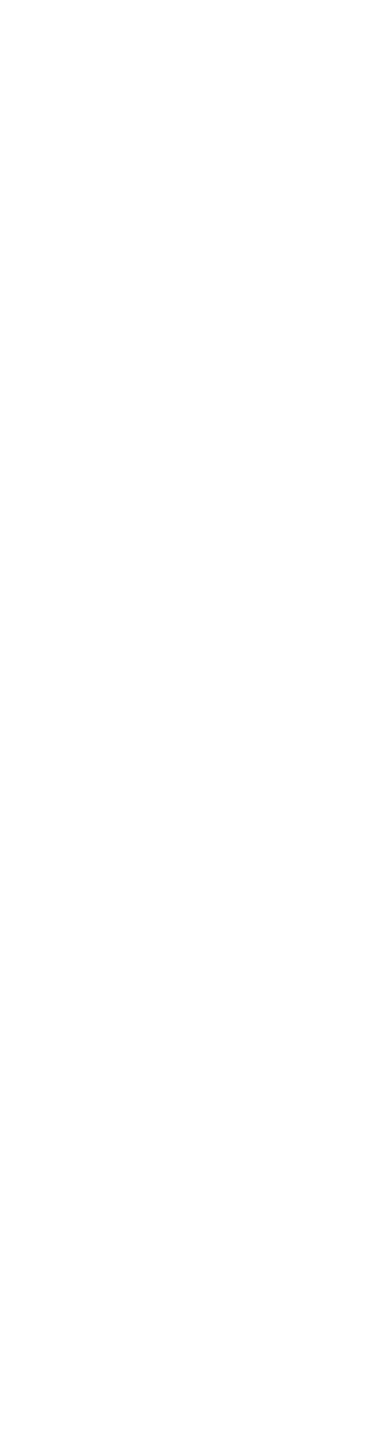
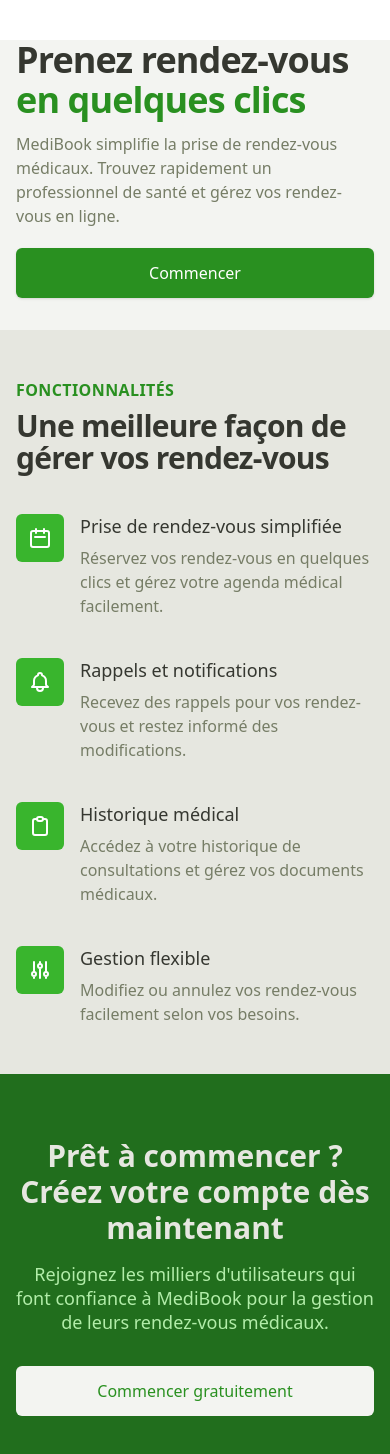
Before and after one commit to CodeQuasarr/doc_on_time, a Vue app: page / in a window 390 px wide. Shown: the top 1454 px of the page. Before the commit the page ends 844 px from the top, so only its background shows below. Built offline with nearby package versions, Linux system fonts and the light colour scheme.

Commit message:
Ajout de la page d'accueil

```diff
--- a/src/App.vue
+++ b/src/App.vue
@@ -1,26 +1,9 @@
 <script lang="ts" setup>
-import HelloWorld from './components/HelloWorld.vue'
 </script>
 
 <template>
-    <div>
-
-    </div>
+    <RouterView />
 </template>
 
 <style scoped>
-.logo {
-    height: 6em;
-    padding: 1.5em;
-    will-change: filter;
-    transition: filter 300ms;
-}
-
-.logo:hover {
-    filter: drop-shadow(0 0 2em #646cffaa);
-}
-
-.logo.vue:hover {
-    filter: drop-shadow(0 0 2em #42b883aa);
-}
 </style>
--- a/src/main.ts
+++ b/src/main.ts
@@ -1,5 +1,12 @@
 import { createApp } from 'vue'
+import { createPinia } from 'pinia'
 import './style.css'
 import App from './App.vue'
+import router from './router'
 
-createApp(App).mount('#app')
+const app = createApp(App)
+const pinia = createPinia()
+
+app.use(pinia)
+app.use(router)
+app.mount('#app')
--- /dev/null
+++ b/src/router/index.ts
@@ -0,0 +1,32 @@
+import HomeView from "../views/HomeView.vue";
+import {createRouter, createWebHistory} from "vue-router";
+
+
+const routes = [
+    {
+        path: '/',
+        name: 'home',
+        component: HomeView
+    },
+];
+
+const router = createRouter({
+    history: createWebHistory(),
+    routes,
+});
+
+// Navigation guard
+router.beforeEach((to, from, next) => {
+    const isAuthenticated = !!localStorage.getItem('user-token')
+    const userRole = localStorage.getItem('user-role')
+
+    if (to.meta.requiresAuth && !isAuthenticated) {
+        next('/login')
+    } else if (to.meta.role && userRole !== to.meta.role) {
+        next('/')
+    } else {
+        next()
+    }
+})
+
+export default router
--- /dev/null
+++ b/src/views/HomeView.vue
@@ -0,0 +1,138 @@
+<script setup lang="ts">
+import doctorSVG from '../assets/banner/doctor.svg'
+
+function handleGetStarted() {
+    // Redirect to the login page
+}
+</script>
+
+<template>
+    <div class="bg-[#f3f4f1]">
+        <!-- Hero Section -->
+        <div class="container mx-auto lg:grid xl:grid-cols-3">
+            <div class="xl:col-span-2 xl:w-3/4 xl:mx-auto">
+                <div class="relative z-10 pb-8 bg-[#f3f4f1] sm:pb-16 md:pb-20 lg:max-w-2xl lg:w-full lg:pb-28 xl:pb-32">
+                    <main class="mt-10 mx-auto max-w-7xl px-4 sm:mt-12 sm:px-6 md:mt-16 lg:mt-20 lg:px-8 xl:mt-28">
+                        <div class="sm:text-center lg:text-left">
+                            <h1 class="text-4xl tracking-tight font-extrabold text-[#353730] sm:text-5xl md:text-6xl">
+                                <span class="block">Prenez rendez-vous</span>
+                                <span class="block text-[#299020]">en quelques clics</span>
+                            </h1>
+                            <p class="mt-3 text-base text-[#767d66] sm:mt-5 sm:text-lg sm:max-w-xl sm:mx-auto md:mt-5 md:text-xl lg:mx-0">
+                                MediBook simplifie la prise de rendez-vous médicaux. Trouvez rapidement un professionnel de santé et gérez vos rendez-vous en ligne.
+                            </p>
+                            <div class="mt-5 sm:mt-8 sm:flex sm:justify-center lg:justify-start">
+                                <div class="rounded-md shadow">
+                                    <button
+                                        @click="handleGetStarted"
+                                        class="w-full flex items-center justify-center px-8 py-3 border border-transparent text-base font-medium rounded-md text-white bg-[#299020] hover:bg-[#216e1d] md:py-4 md:text-lg md:px-10"
+                                    >
+                                        Commencer
+                                    </button>
+                                </div>
+                            </div>
+                        </div>
+                    </main>
+                </div>
+            </div>
+            <div class="col-span-1 mt-18 hidden xl:block">
+                <img class="ms-auto" :src="doctorSVG" alt="">
+            </div>
+        </div>
+
+        <!-- Features Section -->
+        <div class="py-12 bg-[#e6e7e0]">
+            <div class="max-w-7xl mx-auto px-4 sm:px-6 lg:px-8">
+                <div class="lg:text-center">
+                    <h2 class="text-base text-[#299020] font-semibold tracking-wide uppercase">Fonctionnalités</h2>
+                    <p class="mt-2 text-3xl leading-8 font-extrabold tracking-tight text-[#353730] sm:text-4xl">
+                        Une meilleure façon de gérer vos rendez-vous
+                    </p>
+                </div>
+
+                <div class="mt-10">
+                    <div class="space-y-10 md:space-y-0 md:grid md:grid-cols-2 md:gap-x-8 md:gap-y-10">
+                        <!-- Feature 1 -->
+                        <div class="relative">
+                            <div class="absolute flex items-center justify-center h-12 w-12 rounded-md bg-[#39b52d] text-white">
+                                <svg class="h-6 w-6" fill="none" viewBox="0 0 24 24" stroke="currentColor">
+                                    <path stroke-linecap="round" stroke-linejoin="round" stroke-width="2" d="M8 7V3m8 4V3m-9 8h10M5 21h14a2 2 0 002-2V7a2 2 0 00-2-2H5a2 2 0 00-2 2v12a2 2 0 002 2z" />
+                                </svg>
+                            </div>
+                            <div class="ml-16">
+                                <h3 class="text-lg leading-6 font-medium text-[#353730]">Prise de rendez-vous simplifiée</h3>
+                                <p class="mt-2 text-base text-[#767d66]">
+                                    Réservez vos rendez-vous en quelques clics et gérez votre agenda médical facilement.
+                                </p>
+                            </div>
+                        </div>
+
+                        <!-- Feature 2 -->
+                        <div class="relative">
+                            <div class="absolute flex items-center justify-center h-12 w-12 rounded-md bg-[#39b52d] text-white">
+                                <svg class="h-6 w-6" fill="none" viewBox="0 0 24 24" stroke="currentColor">
+                                    <path stroke-linecap="round" stroke-linejoin="round" stroke-width="2" d="M15 17h5l-1.405-1.405A2.032 2.032 0 0118 14.158V11a6.002 6.002 0 00-4-5.659V5a2 2 0 10-4 0v.341C7.67 6.165 6 8.388 6 11v3.159c0 .538-.214 1.055-.595 1.436L4 17h5m6 0v1a3 3 0 11-6 0v-1m6 0H9" />
+                                </svg>
+                            </div>
+                            <div class="ml-16">
+                                <h3 class="text-lg leading-6 font-medium text-[#353730]">Rappels et notifications</h3>
+                                <p class="mt-2 text-base text-[#767d66]">
+                                    Recevez des rappels pour vos rendez-vous et restez informé des modifications.
+                                </p>
+                            </div>
+                        </div>
+
+                        <!-- Feature 3 -->
+                        <div class="relative">
+                            <div class="absolute flex items-center justify-center h-12 w-12 rounded-md bg-[#39b52d] text-white">
+                                <svg class="h-6 w-6" fill="none" viewBox="0 0 24 24" stroke="currentColor">
+                                    <path stroke-linecap="round" stroke-linejoin="round" stroke-width="2" d="M9 5H7a2 2 0 00-2 2v12a2 2 0 002 2h10a2 2 0 002-2V7a2 2 0 00-2-2h-2M9 5a2 2 0 002 2h2a2 2 0 002-2M9 5a2 2 0 012-2h2a2 2 0 012 2" />
+                                </svg>
+                            </div>
+                            <div class="ml-16">
+                                <h3 class="text-lg leading-6 font-medium text-[#353730]">Historique médical</h3>
+                                <p class="mt-2 text-base text-[#767d66]">
+                                    Accédez à votre historique de consultations et gérez vos documents médicaux.
+                                </p>
+                            </div>
+                        </div>
+
+                        <!-- Feature 4 -->
+                        <div class="relative">
+                            <div class="absolute flex items-center justify-center h-12 w-12 rounded-md bg-[#39b52d] text-white">
+                                <svg class="h-6 w-6" fill="none" viewBox="0 0 24 24" stroke="currentColor">
+                                    <path stroke-linecap="round" stroke-linejoin="round" stroke-width="2" d="M12 6V4m0 2a2 2 0 100 4m0-4a2 2 0 110 4m-6 8a2 2 0 100-4m0 4a2 2 0 110-4m0 4v2m0-6V4m6 6v10m6-2a2 2 0 100-4m0 4a2 2 0 110-4m0 4v2m0-6V4" />
+                                </svg>
+                            </div>
+                            <div class="ml-16">
+                                <h3 class="text-lg leading-6 font-medium text-[#353730]">Gestion flexible</h3>
+                                <p class="mt-2 text-base text-[#767d66]">
+                                    Modifiez ou annulez vos rendez-vous facilement selon vos besoins.
+                                </p>
+                            </div>
+                        </div>
+                    </div>
+                </div>
+            </div>
+        </div>
+
+        <!-- CTA Section -->
+        <div class="bg-[#216e1d]">
+            <div class="max-w-2xl mx-auto text-center py-16 px-4 sm:py-20 sm:px-6 lg:px-8">
+                <h2 class="text-3xl font-extrabold text-[#e6e7e0] sm:text-4xl">
+                    <span class="block">Prêt à commencer ?</span>
+                    <span class="block">Créez votre compte dès maintenant</span>
+                </h2>
+                <p class="mt-4 text-lg leading-6 text-[#b2eda9]">
+                    Rejoignez les milliers d'utilisateurs qui font confiance à MediBook pour la gestion de leurs rendez-vous médicaux.
+                </p>
+                <button
+                    @click="handleGetStarted"
+                    class="mt-8 w-full inline-flex items-center justify-center px-5 py-3 border border-transparent text-base font-medium rounded-md text-[#299020] bg-[#f3f4f1] hover:bg-[#edfbea] sm:w-auto"
+                >
+                    Commencer gratuitement
+                </button>
+            </div>
+        </div>
+    </div>
+</template>
```
Also changed, not shown: src/assets/banner/doctor.svg (added).
